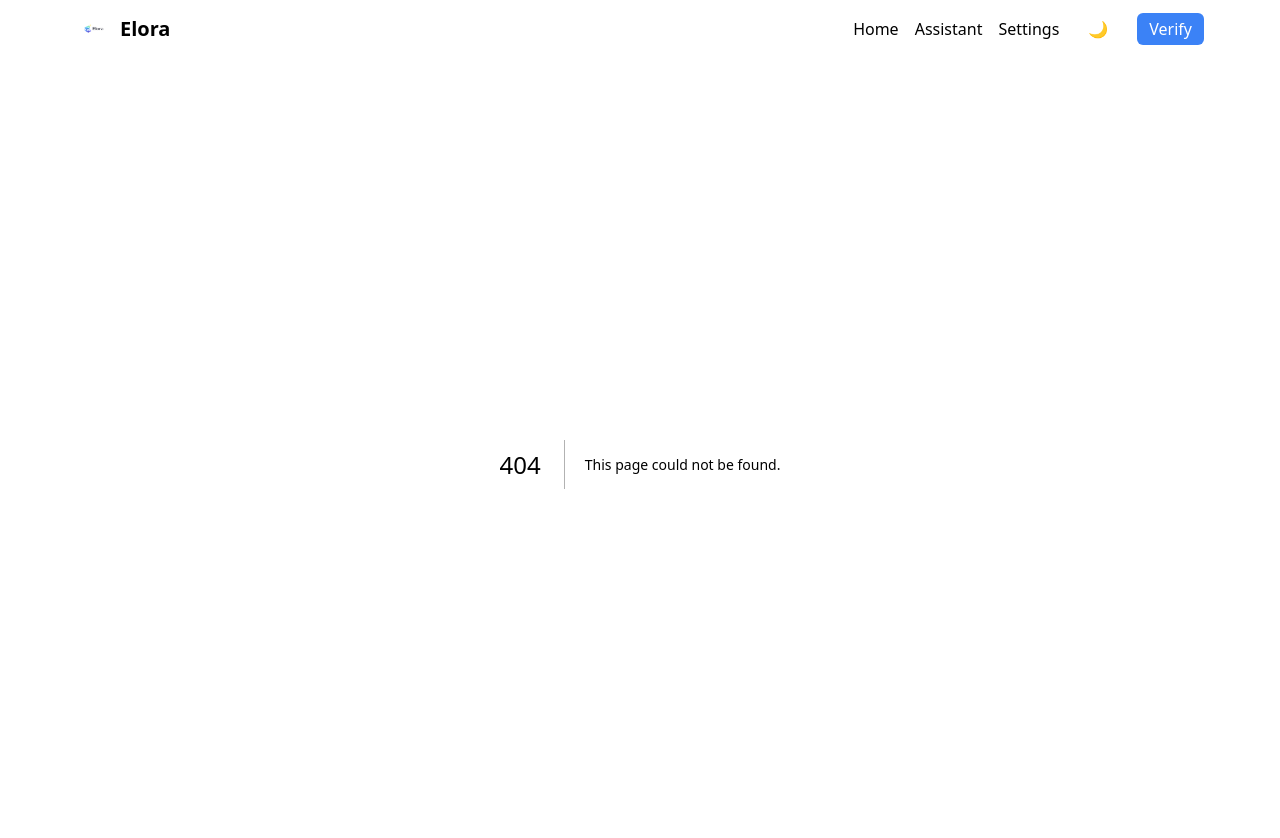
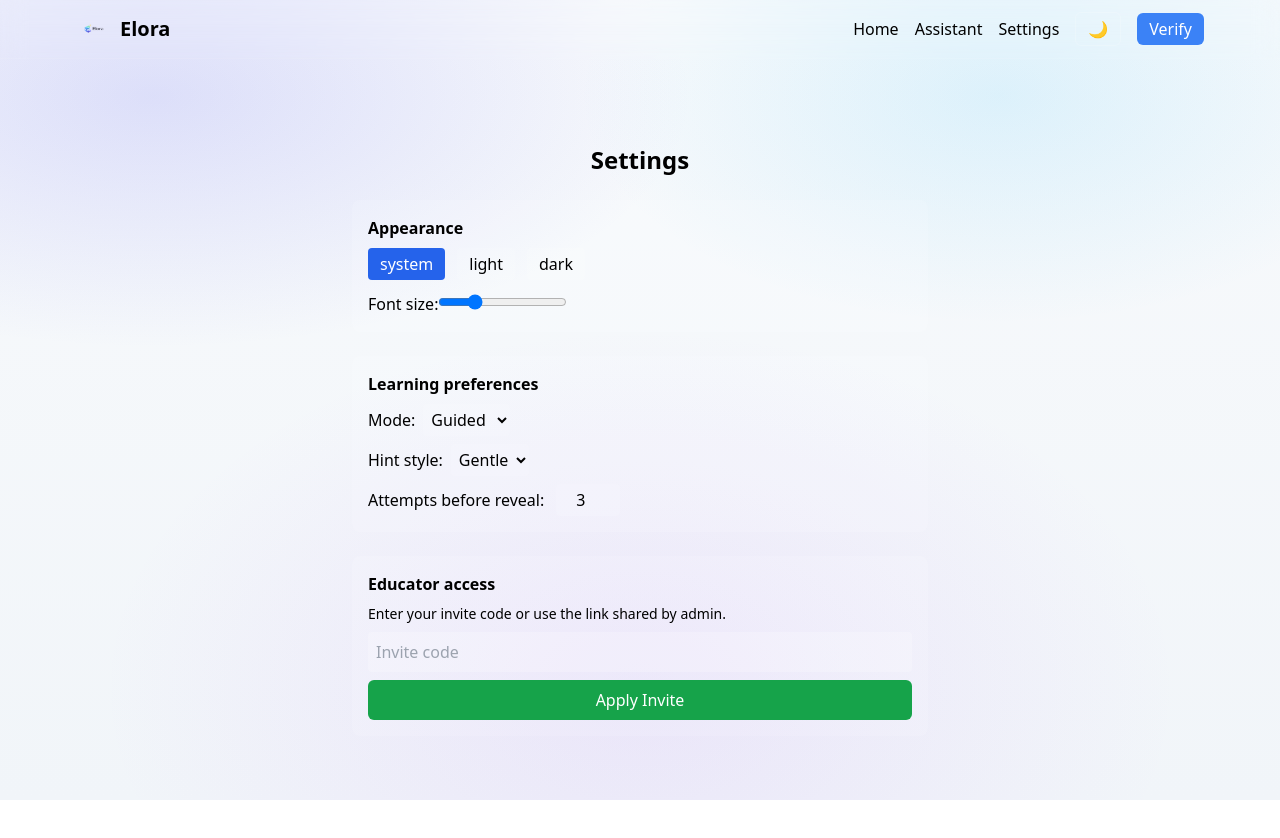
Before and after one commit to tweetharis-netizen/elora-verification-ui, a Next.js app: page /settings in a window 1280 px wide. Before the commit this address had no page. Shown: the top 838 px of the page. After the commit the page ends 800 px from the top, so only its background shows below. Built offline with nearby package versions, Linux system fonts and the light colour scheme.

Commit message:
Create settings.js

```diff
--- /dev/null
+++ b/pages/settings.js
@@ -0,0 +1,140 @@
+// pages/settings.js
+import {
+  getTheme,
+  setTheme,
+  getLearningPrefs,
+  setLearningPrefs,
+  getFontScale,
+  setFontScale,
+  activateTeacher,
+  getSession,
+  saveSession,
+} from '@/lib/session';
+import { useState } from 'react';
+
+export default function Settings() {
+  const [theme, setThemeState] = useState(getTheme());
+  const [font, setFont] = useState(getFontScale());
+  const [prefs, setPrefs] = useState(getLearningPrefs());
+  const [invite, setInvite] = useState('');
+
+  const handleApplyInvite = async () => {
+    const res = await fetch(`/api/teacher-invite?code=${invite}`);
+    if (res.ok) {
+      activateTeacher(invite);
+      alert('✅ Educator mode unlocked');
+    } else alert('Invalid invite');
+  };
+
+  const updateTheme = (t) => {
+    setTheme(t);
+    setThemeState(t);
+    document.documentElement.classList.toggle('dark', t === 'dark');
+  };
+
+  return (
+    <div className="mt-20 max-w-xl mx-auto space-y-6">
+      <h1 className="text-2xl font-bold mb-4 text-center">Settings</h1>
+
+      <div className="bg-white/10 rounded-lg p-4">
+        <h2 className="font-semibold mb-2">Appearance</h2>
+        <div className="flex gap-3">
+          {['system', 'light', 'dark'].map((m) => (
+            <button
+              key={m}
+              onClick={() => updateTheme(m)}
+              className={`px-3 py-1 rounded ${
+                theme === m ? 'bg-blue-600 text-white' : 'bg-white/10'
+              }`}
+            >
+              {m}
+            </button>
+          ))}
+        </div>
+        <div className="mt-3">
+          <label>Font size:</label>
+          <input
+            type="range"
+            min="0.9"
+            max="1.3"
+            step="0.1"
+            value={font}
+            onChange={(e) => {
+              const v = parseFloat(e.target.value);
+              setFont(v);
+              setFontScale(v);
+            }}
+          />
+        </div>
+      </div>
+
+      <div className="bg-white/10 rounded-lg p-4">
+        <h2 className="font-semibold mb-2">Learning preferences</h2>
+        <label>Mode:</label>
+        <select
+          value={prefs.mode}
+          onChange={(e) =>
+            setPrefs({ ...prefs, mode: e.target.value }) ||
+            setLearningPrefs({ ...prefs, mode: e.target.value })
+          }
+          className="ml-2 bg-white/10 p-1 rounded"
+        >
+          <option value="guided">Guided</option>
+          <option value="socratic">Socratic</option>
+        </select>
+
+        <div className="mt-2">
+          <label>Hint style:</label>
+          <select
+            value={prefs.hintStyle}
+            onChange={(e) =>
+              setPrefs({ ...prefs, hintStyle: e.target.value }) ||
+              setLearningPrefs({ ...prefs, hintStyle: e.target.value })
+            }
+            className="ml-2 bg-white/10 p-1 rounded"
+          >
+            <option value="gentle">Gentle</option>
+            <option value="direct">Direct</option>
+          </select>
+        </div>
+
+        <div className="mt-2">
+          <label>Attempts before reveal: </label>
+          <input
+            type="number"
+            value={prefs.attemptsBeforeReveal}
+            min="1"
+            max="5"
+            className="ml-2 w-16 bg-white/10 p-1 rounded text-center"
+            onChange={(e) =>
+              setPrefs({ ...prefs, attemptsBeforeReveal: +e.target.value }) ||
+              setLearningPrefs({
+                ...prefs,
+                attemptsBeforeReveal: +e.target.value,
+              })
+            }
+          />
+        </div>
+      </div>
+
+      <div className="bg-white/10 rounded-lg p-4">
+        <h2 className="font-semibold mb-2">Educator access</h2>
+        <p className="text-sm mb-2">
+          Enter your invite code or use the link shared by admin.
+        </p>
+        <input
+          value={invite}
+          onChange={(e) => setInvite(e.target.value)}
+          placeholder="Invite code"
+          className="w-full p-2 mb-2 rounded bg-white/20"
+        />
+        <button
+          onClick={handleApplyInvite}
+          className="w-full py-2 bg-green-600 text-white rounded-md"
+        >
+          Apply Invite
+        </button>
+      </div>
+    </div>
+  );
+}
```
